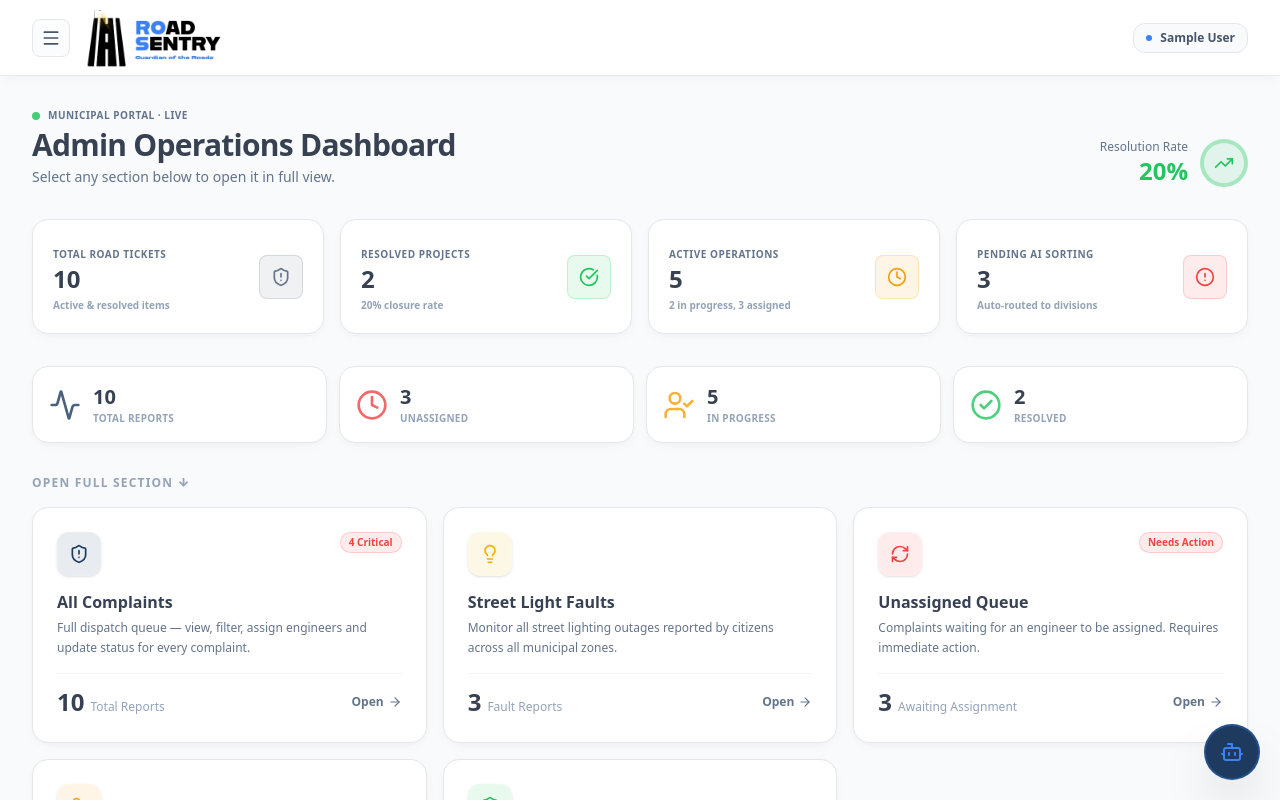
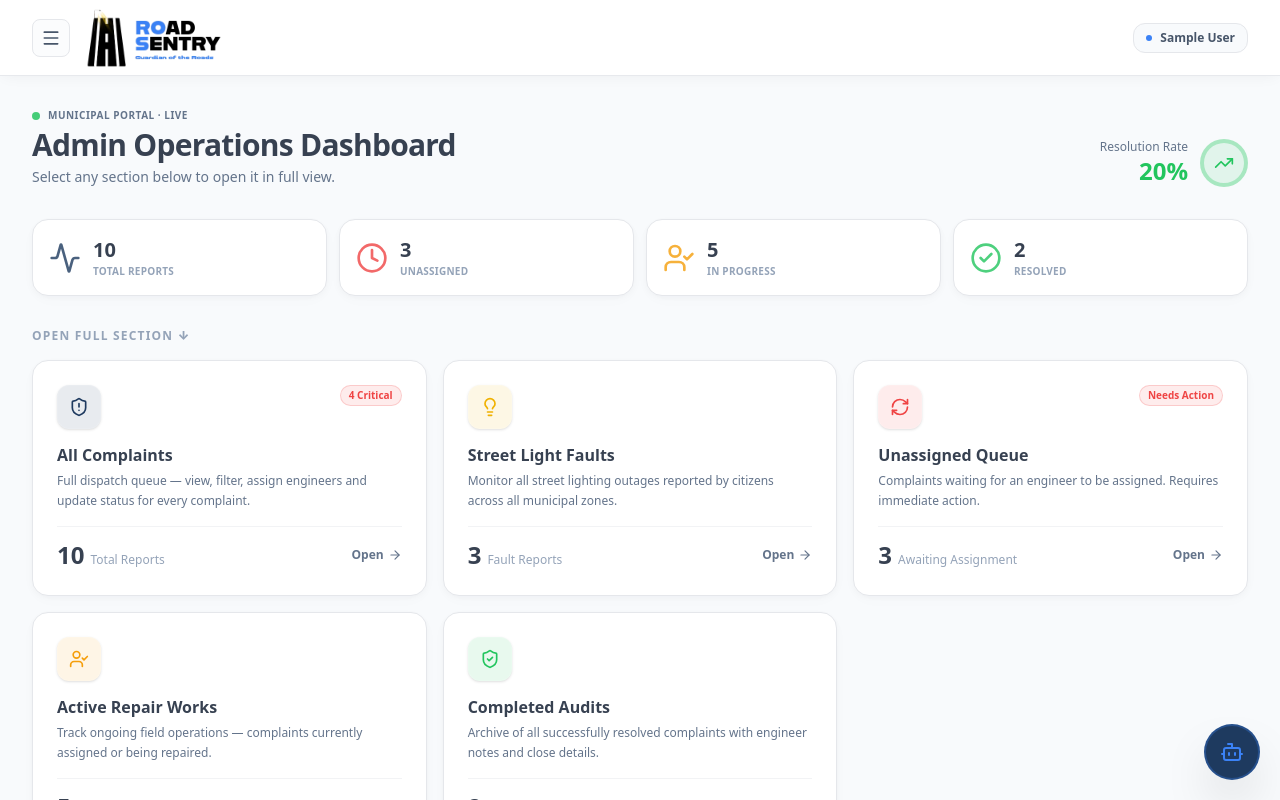
Before and after one commit to kenny-002/RoadSentry, a Next.js app: page /admin in a window 1280 px wide. Shown: the top 800 px of the page. Built offline with nearby package versions, Linux system fonts and the light colour scheme; sample sign-in values are in the browser's storage.

Commit message:
fix: remove AnalyticsCards section from admin dashboard

```diff
--- a/src/app/admin/page.tsx
+++ b/src/app/admin/page.tsx
@@ -3,7 +3,6 @@
 import React from 'react';
 import { useAppState } from '../../context/StateContext';
 import Link from 'next/link';
-import AnalyticsCards from '../../components/AnalyticsCards';
 import {
   ShieldAlert, RefreshCw, UserCheck, ShieldCheck, Lightbulb,
   ArrowRight, Users, TrendingUp, AlertTriangle, CheckCircle2, Clock, Activity
@@ -112,9 +111,6 @@ export default function AdminPage() {
         </div>
       </div>
 
-      {/* Analytics Cards */}
-      <AnalyticsCards />
-
       {/* Quick Stats Row */}
       <div className="grid grid-cols-2 sm:grid-cols-4 gap-3">
         {[
```
